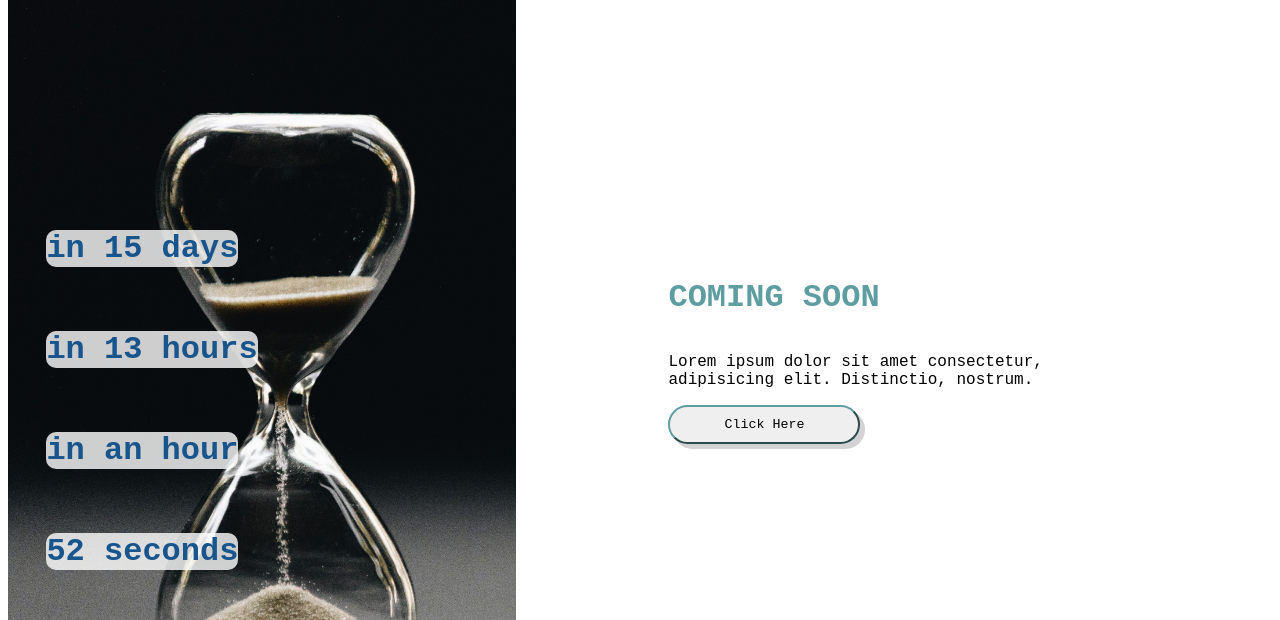
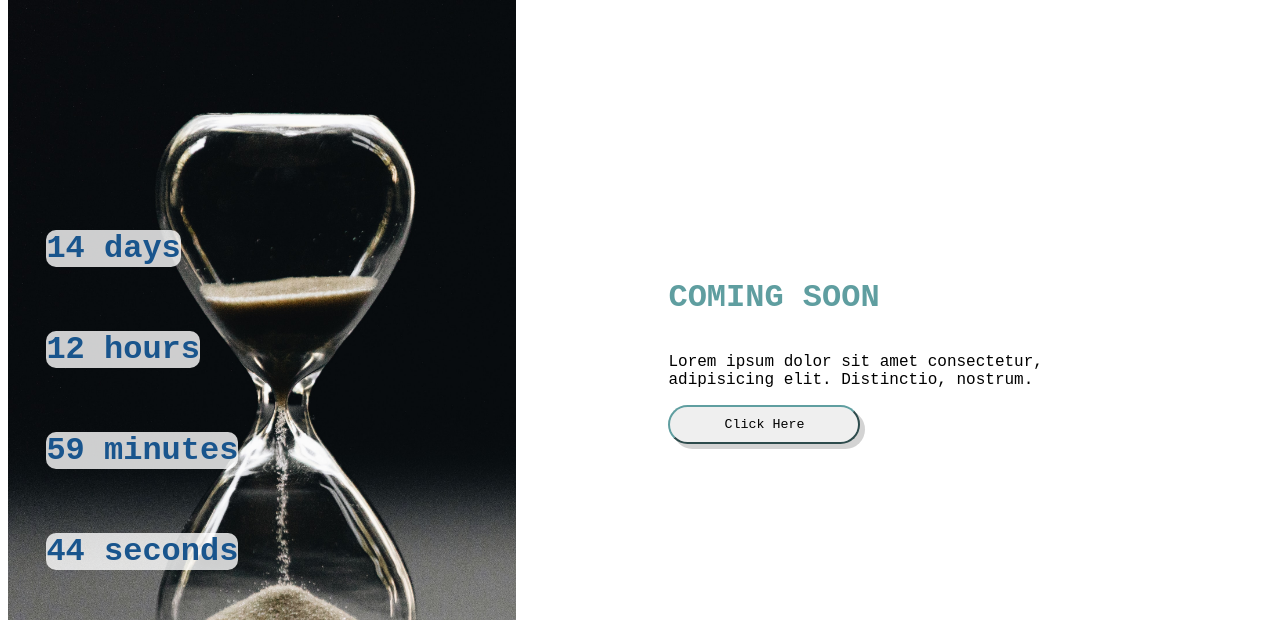
Before and after one commit to mkisecok/Coming-Soon-Page, a website built with webpack: page src/index.html in a window 1280 px wide. Both pictures are taken after a click on the button "Click Here". Shown: the part 8-628 px from the top of the page. Built offline with nearby package versions, Linux system fonts and the light colour scheme.

Commit message:
Change index.js

```diff
--- a/src/scripts/index.js
+++ b/src/scripts/index.js
@@ -7,16 +7,19 @@ import moment from "moment";
 // \/ All of your javascript should go here \/
 
 const button=document.querySelector('#button');
-const day = moment().endOf('month').fromNow();
-const hours=moment().endOf('day').fromNow();
-const minute= moment().endOf('hour').fromNow();
-const second=moment().format('ss');
+const target = moment().endOf('month')
 
 button.addEventListener('click', e=>
 {
-    document.querySelector('#days').innerHTML = `${ day } `;
-    document.querySelector('#hours').innerHTML =`${ hours }`;
-    document.querySelector('#minuts').innerHTML =`${ minute } `;
-    document.querySelector('#seconds').innerHTML =`${ 60 - second } seconds`;
-
-})
+setInterval(function() {
+    let now = moment().format();
+    let diffDuration = moment.duration(target.diff(now));
+    document.querySelector('#days').innerHTML =
+    `${diffDuration.days() } days`;
+    document.querySelector('#hours').innerHTML =
+    `${diffDuration.hours()} hours`;
+    document.querySelector('#minuts').innerHTML =
+    `${diffDuration.minutes()} minutes `
+    document.querySelector('#seconds').innerHTML =
+    `${diffDuration.seconds()} seconds`
+}, 1000)})
```
Also changed, not shown: src/index.html (line endings or trailing spaces).
